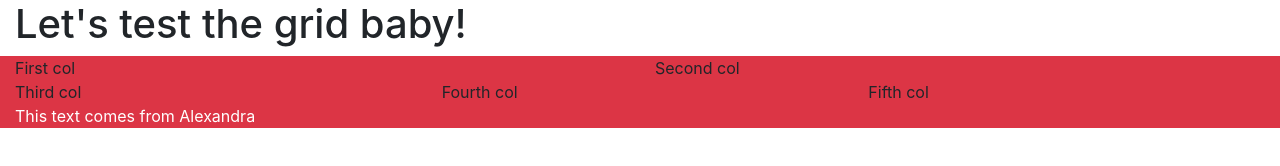
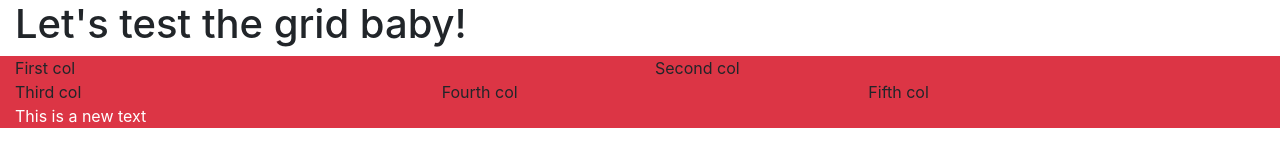
Before and after one commit to valceaalexandra/CSSPreprocessors, a plain HTML site: page index.html in a window 1280 px wide. Drawn offline with nearby package versions, Linux system fonts and the light colour scheme.

Commit message:
Work in progress

```diff
--- a/index.html
+++ b/index.html
@@ -27,7 +27,7 @@
 			<div class="col-4 bg-danger">Fifth col</div>
 		</div>
 		<div class="row">
-			<div class="col-12 bg-primary text-white bg-danger">This text comes from Alexandra</div>
+			<div class="col-12 bg-primary text-white bg-danger">This is a new text</div>
 		</div>
 	</div>
 
```
